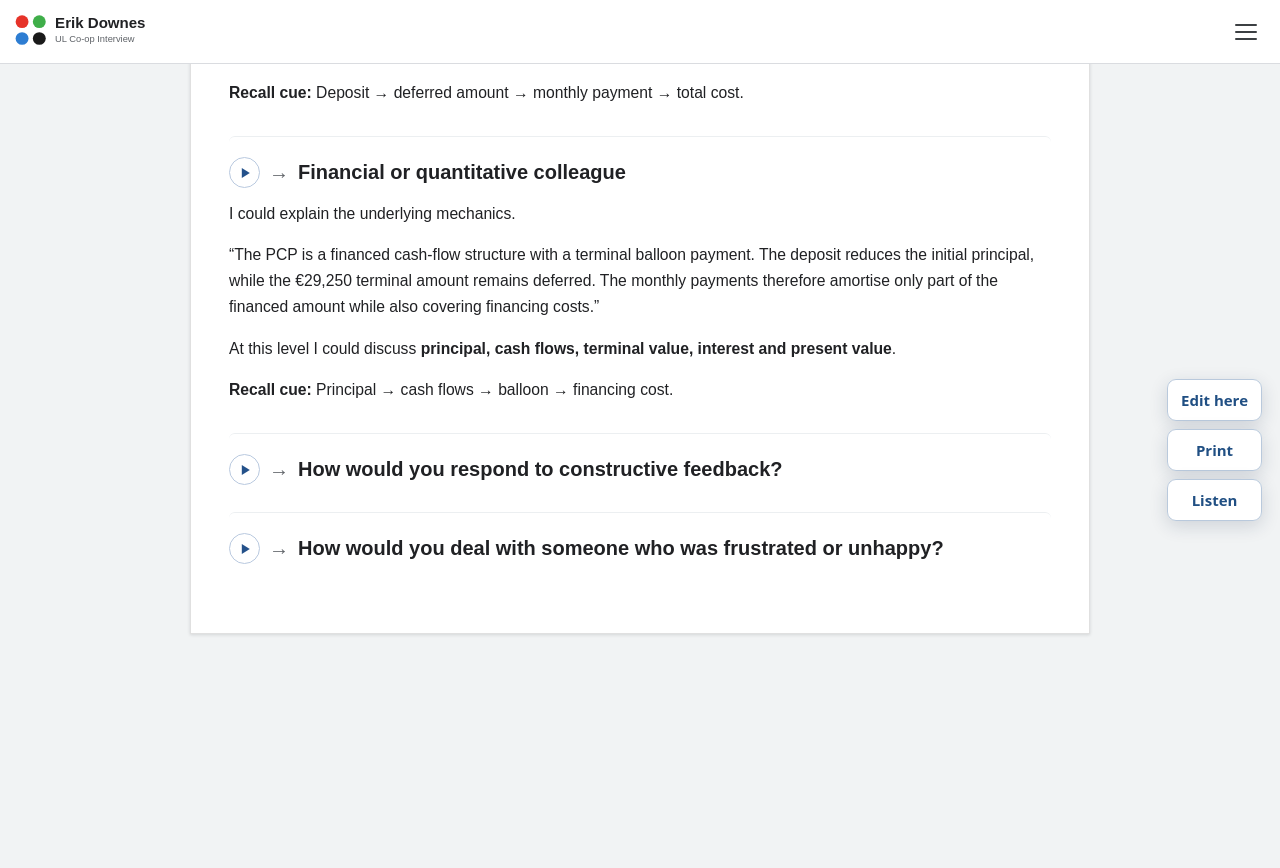
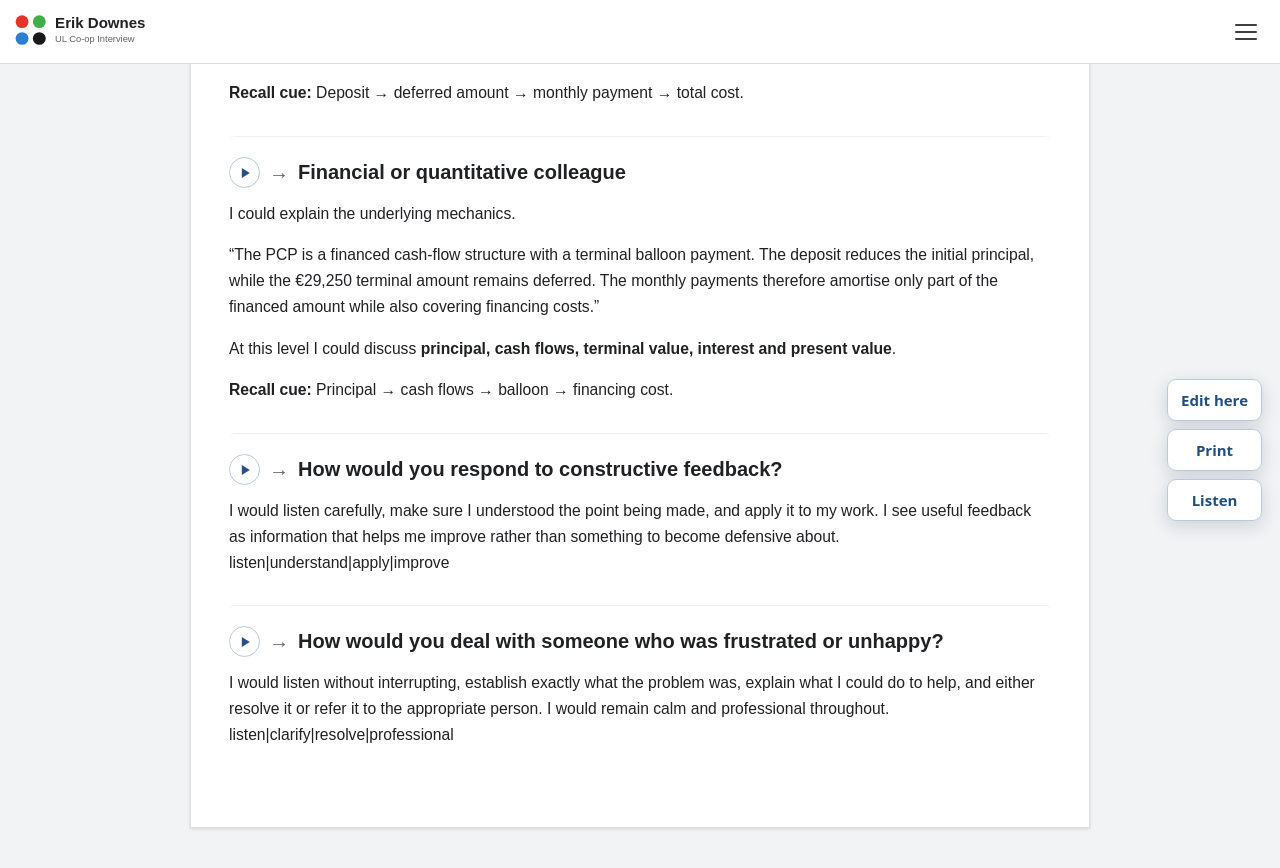
Before and after one commit to ronandownes/coop, a Jekyll site: the page built from working-with-others.md, in a window 1280 px wide and 900 px high, scrolled down 1931 px. Shown: the top 868 px of the window. Built offline with Jekyll 4.4.1, drawn with Linux system fonts in a browser that asks for light colours; before the commit the page ends 2637 px from its top, so only the background shows below that.

Commit message:
Complete feedback and customer sections

```diff
--- a/working-with-others.md
+++ b/working-with-others.md
@@ -99,5 +99,10 @@ At this level I could discuss **principal, cash flows, terminal value, interest
 
 ## Feedback | How would you respond to constructive feedback?
 
+I would listen carefully, make sure I understood the point being made, and apply it to my work. I see useful feedback as information that helps me improve rather than something to become defensive about.
+listen|understand|apply|improve
 
 ## Customer | How would you deal with someone who was frustrated or unhappy?
+
+I would listen without interrupting, establish exactly what the problem was, explain what I could do to help, and either resolve it or refer it to the appropriate person. I would remain calm and professional throughout.
+listen|clarify|resolve|professional
```
